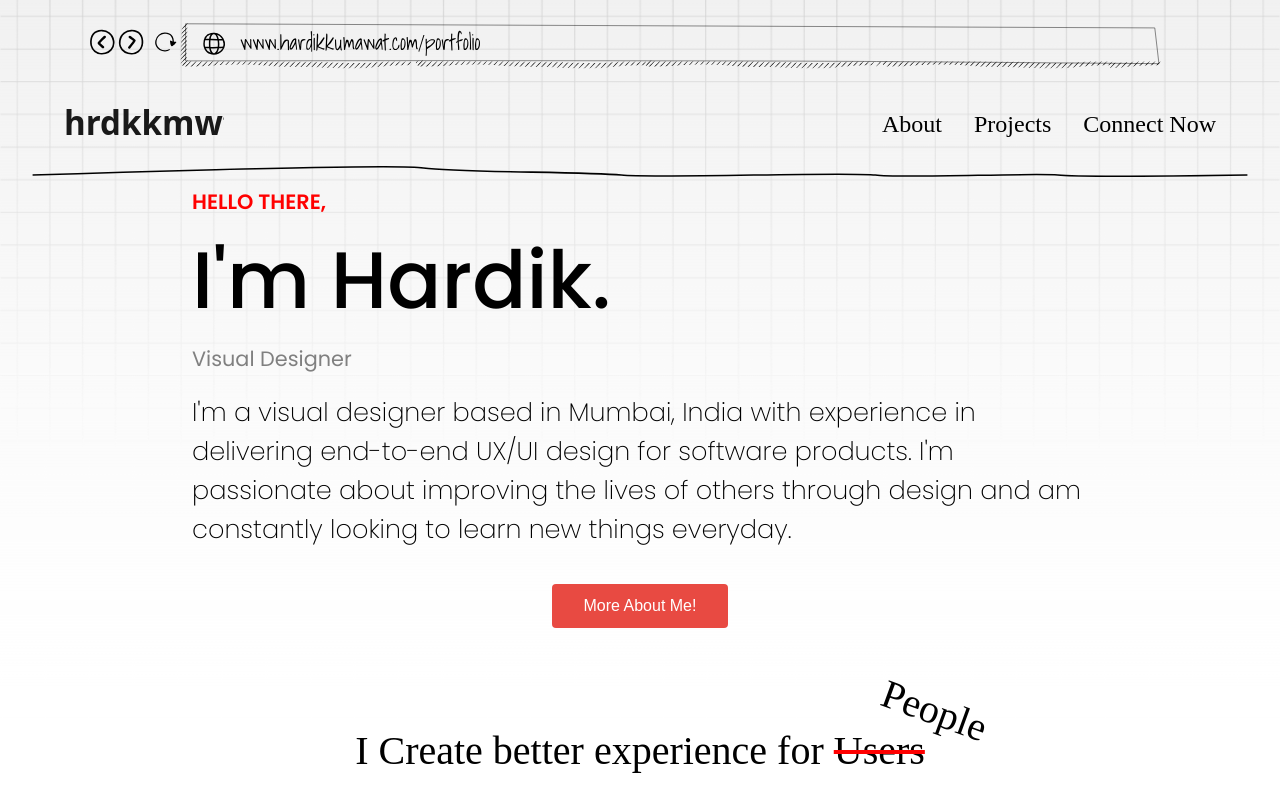
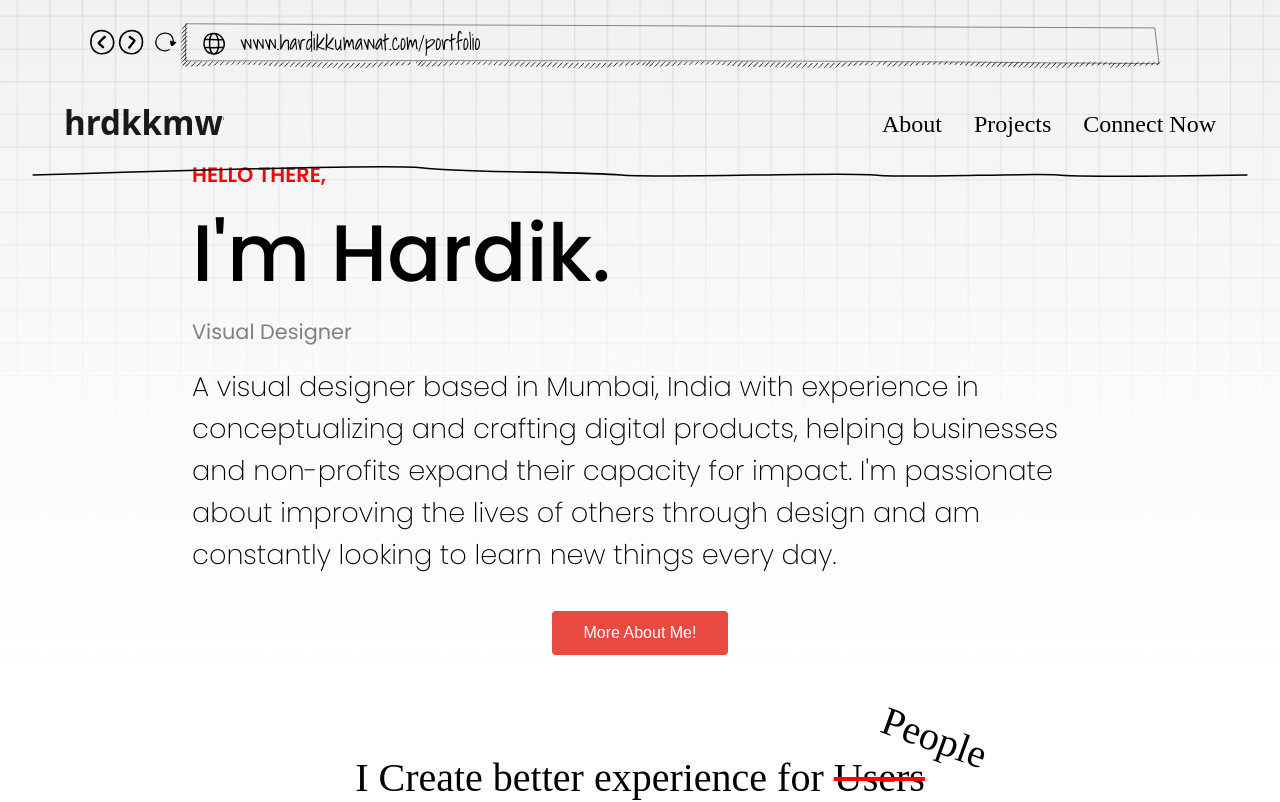
Before and after one commit to HardikKumawat-18/My_Portfolio, a React (Create React App) app: page / in a window 1280 px wide. Shown: the top 802 px of the page. Built offline with nearby package versions, Linux system fonts and the light colour scheme; a web font is replaced by a local one.

Commit message:
Changes in homepage

```diff
--- a/src/pages/Home/Home.jsx
+++ b/src/pages/Home/Home.jsx
@@ -31,10 +31,12 @@ export const Home = () => {
           <h6 className="vsmalltext">Visual Designer</h6>
 
           <p className="sub-title">
-            I'm a visual designer based in Mumbai, India with experience in
-            delivering end-to-end UX/UI design for software products. I'm
-            passionate about improving the lives of others through design and am
-            constantly looking to learn new things everyday.
+            A visual designer based in Mumbai, India with
+            experience in conceptualizing and crafting digital
+            products, helping businesses and non-profits expand
+            their capacity for impact. I'm passionate about
+            improving the lives of others through design and am
+            constantly looking to learn new things every day.
           </p>
 
           <button className="std-btn red">More About Me!</button>
--- a/src/pages/Home/home.scss
+++ b/src/pages/Home/home.scss
@@ -19,7 +19,7 @@
 
     .sub-title {
       font-weight: 200;
-      font-size: 1.6rem;
+      font-size: 1.7rem;
     }
 
     .vsmalltext {
```
